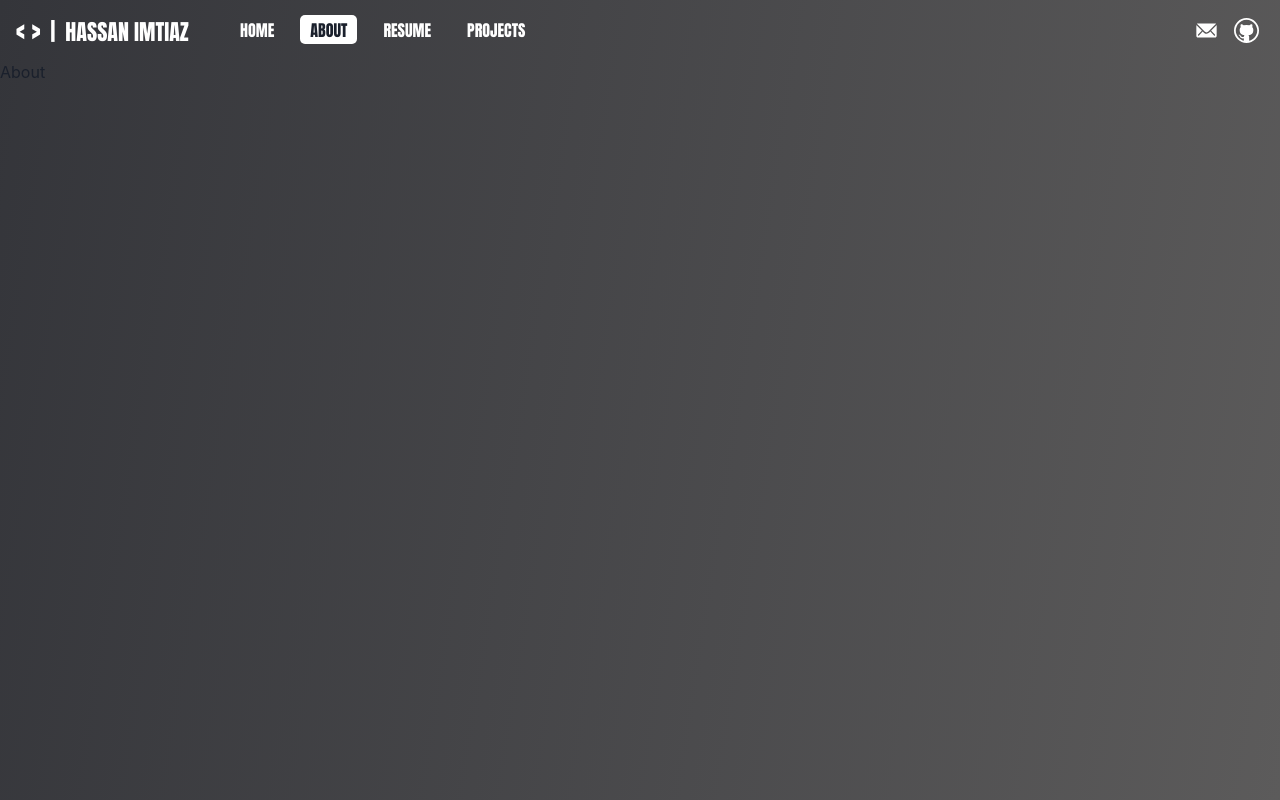
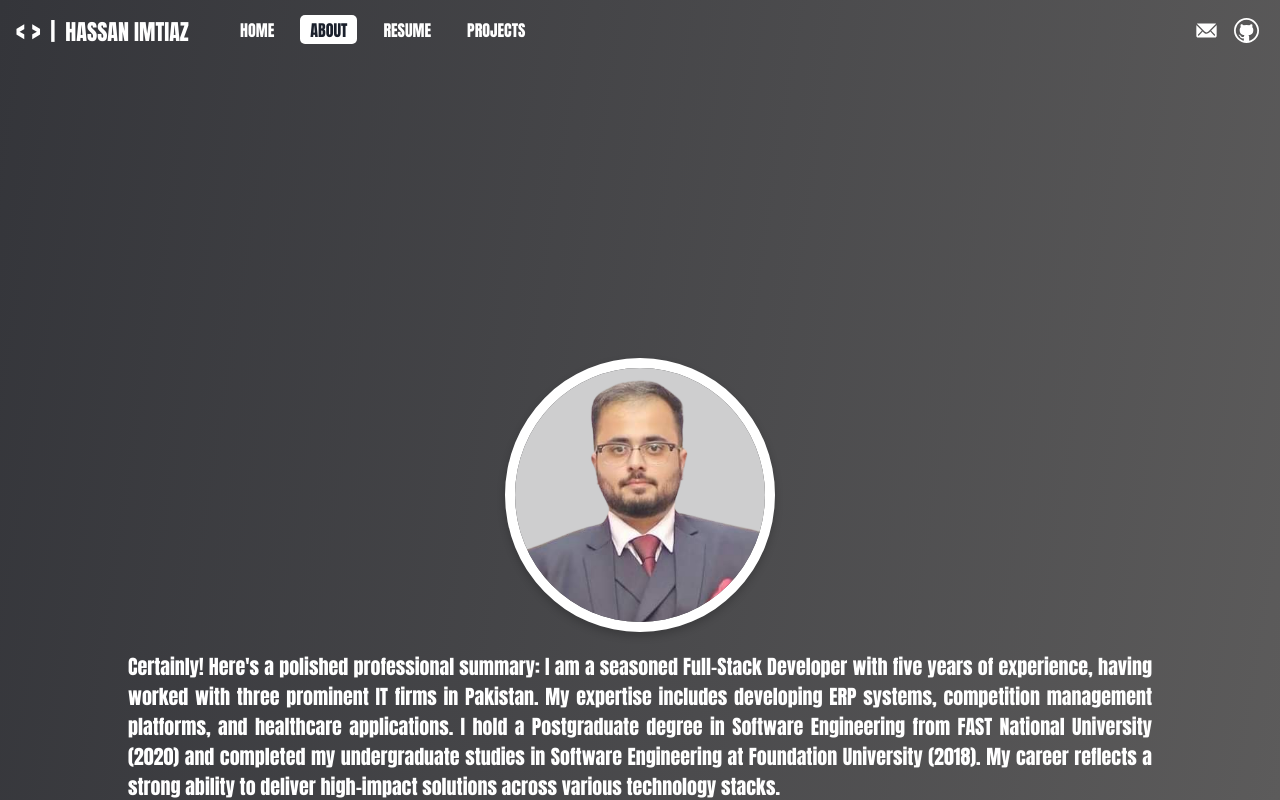
Before and after one commit to hassanimtiaz194/portfolio, a Next.js app: page /about in a window 1280 px wide. Built offline with nearby package versions, Linux system fonts and the light colour scheme.

Commit message:
work in progress

```diff
--- a/src/app/about/page.js
+++ b/src/app/about/page.js
@@ -1,3 +1,64 @@
+import { Box, Text } from "@chakra-ui/react";
+import Image from "next/image";
 export default function About() {
-  return <div>About</div>;
+  const basePath = process.env.NODE_ENV === "production" ? "/portfolio" : "";
+  return (
+    <Box
+      display="flex"
+      alignItems="center"
+      flexDirection="column"
+      height="calc(100vh - 60px)"
+      justifyContent="center"
+      overflowY="auto"
+    >
+      <Box
+        display="flex"
+        alignItems="center"
+        flexDirection="column"
+        width="80%"
+        gap="20px"
+        paddingTop="400px"
+        paddingBottom="100px"
+      >
+        <Box
+          border="solid 10px white"
+          borderRadius="50%"
+          overflow="hidden"
+          boxShadow="0px 4px 8px rgba(0, 0, 0, 0.2);"
+          min-height="180px"
+        >
+          <Image
+            // className={styles.logo}
+            width={250}
+            height={100}
+            src={`${basePath}/images/about.png`}
+            alt="Next.js Logo"
+          />
+        </Box>
+        <Box
+        //display="flex"
+        //alignItems="center"
+        //flexDirection="column"
+        // width="50%"
+        >
+          <Text
+            fontFamily="Anton"
+            color="white"
+            fontSize={{ base: "16px", md: "20px", lg: "20px" }}
+            textAlign={"justify"}
+          >
+            Certainly! Here's a polished professional summary: I am a seasoned
+            Full-Stack Developer with five years of experience, having worked
+            with three prominent IT firms in Pakistan. My expertise includes
+            developing ERP systems, competition management platforms, and
+            healthcare applications. I hold a Postgraduate degree in Software
+            Engineering from FAST National University (2020) and completed my
+            undergraduate studies in Software Engineering at Foundation
+            University (2018). My career reflects a strong ability to deliver
+            high-impact solutions across various technology stacks.
+          </Text>
+        </Box>
+      </Box>
+    </Box>
+  );
 }
--- a/src/app/page.js
+++ b/src/app/page.js
@@ -1,7 +1,6 @@
 "use client";
 import { Box, Text } from "@chakra-ui/react";
 import Image from "next/image";
-import Typical from "react-typical";
 import TypicalAnimation from "../components/typical-animation/typical-animation";
 import { Introduction, Introduction_Name } from "../constants/constants";
 
@@ -16,6 +15,7 @@ export default function Home() {
       height="calc(100vh - 60px)"
       justifyContent="center"
     >
+      <Box>
         <Box display="flex" alignItems="center" flexDirection="column">
           <Text
             fontFamily="Anton"
@@ -42,5 +42,6 @@ export default function Home() {
           />
         </Box>
       </Box>
+    </Box>
   );
 }
```
Also changed, not shown: src/app/projects/page.js (+21 -1 lines), src/app/resume/page.js (+18 -1 lines), src/components/view-pdf/view-pdf.js (added, +35 -0 lines), public/images/about.png (added), 1 other file (tests, documents, lock files or other folders). Lines whose indentation alone changed are shown as unchanged.
